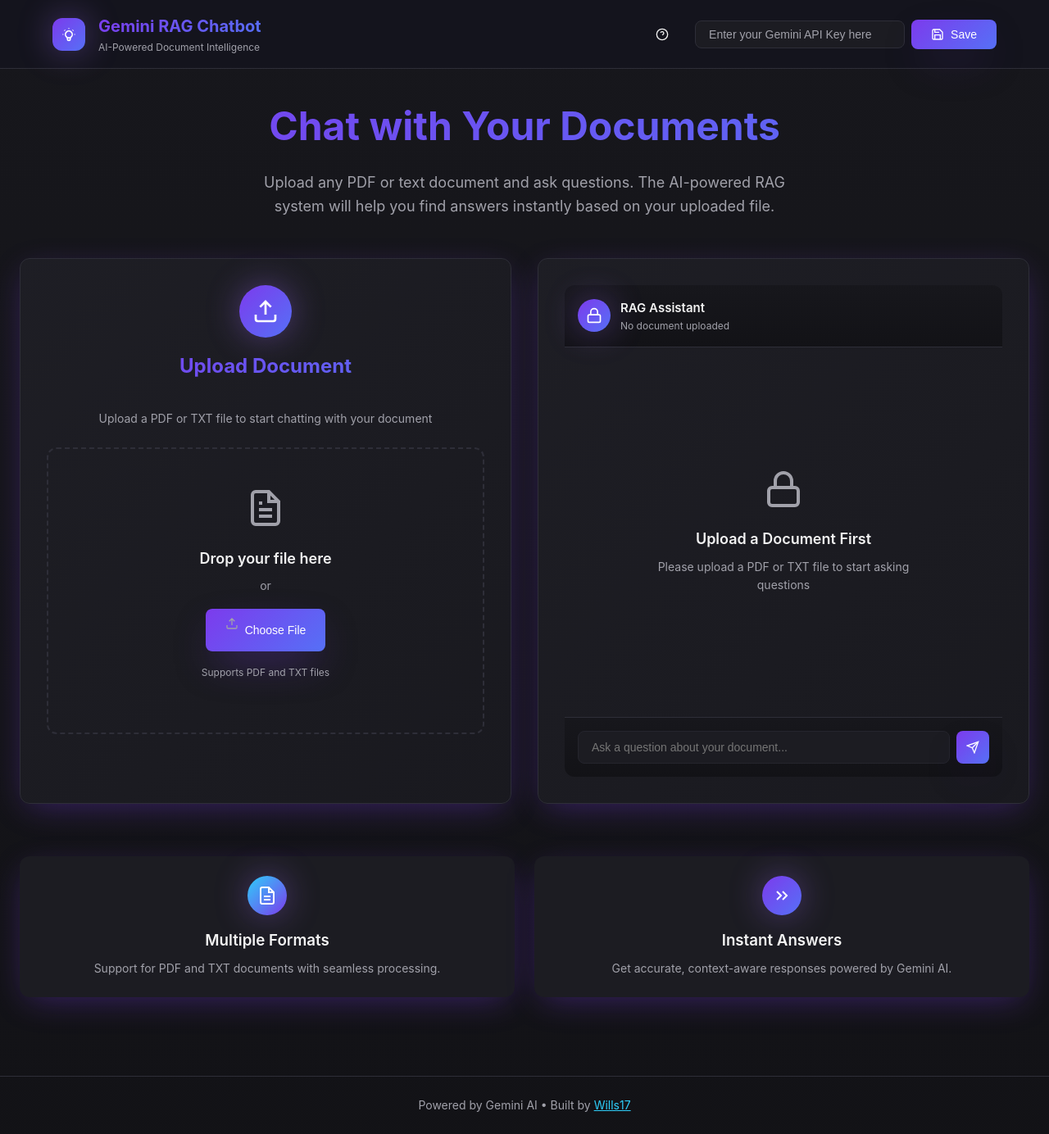
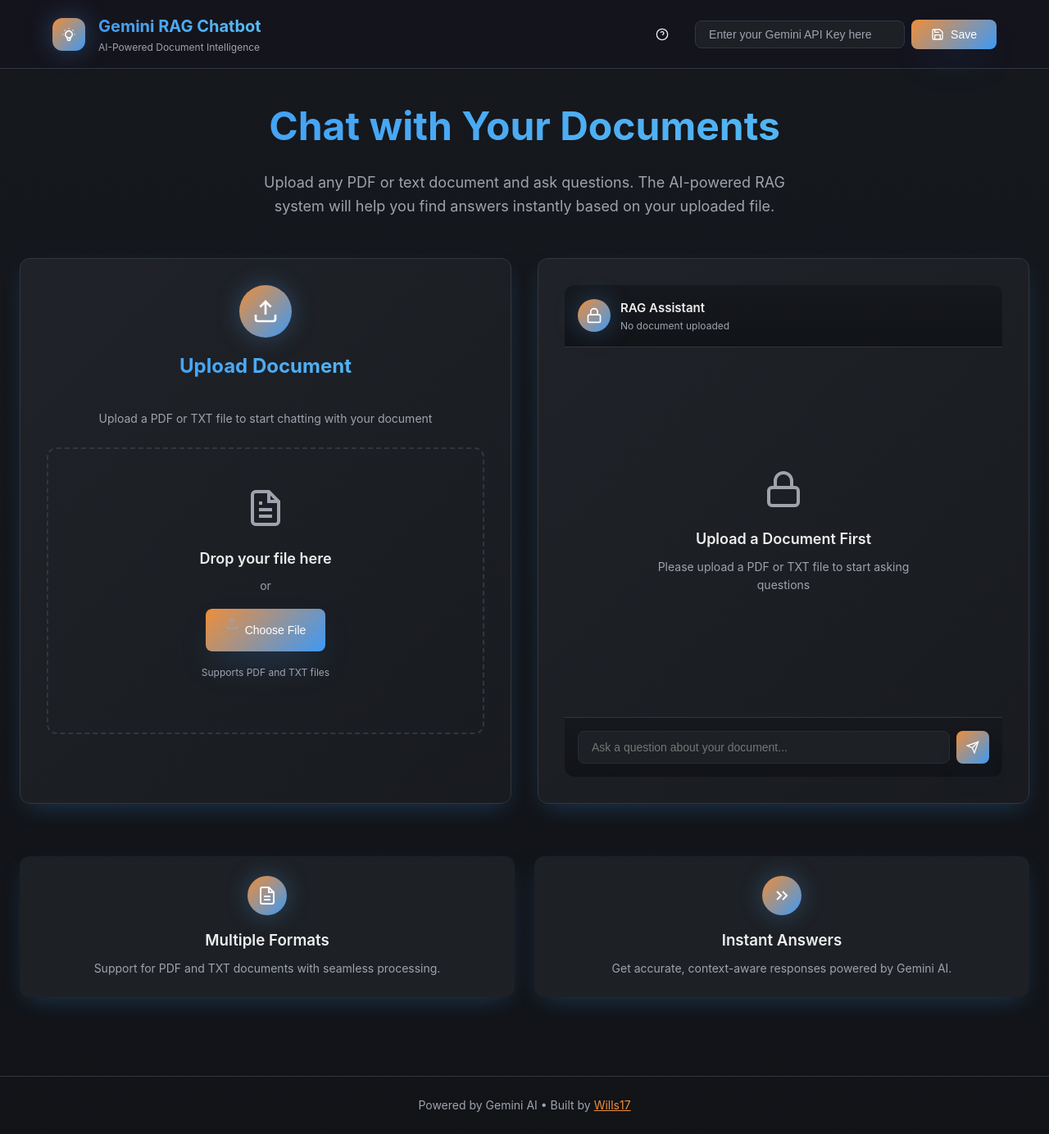
Before and after one commit to Wills17/Document-RAG-System, a Flask app: page / in a window 1280 px wide. Shown: the whole page at 82% size. Run offline with Flask 3, Linux system fonts and the light colour scheme; some libraries are stand-ins or nearby versions.

Commit message:
Update webpage colors and design.

```diff
--- a/static/styles.css
+++ b/static/styles.css
@@ -6,37 +6,37 @@
 
 :root {
     /* Dark Mode Colors */
-    --background: hsl(240, 10%, 8%);
-    --foreground: hsl(0, 0%, 95%);
-    --card: hsl(240, 10%, 12%);
-    --card-foreground: hsl(0, 0%, 95%);
-    --primary: hsl(262, 83%, 58%);
+    --background: hsl(220, 15%, 9%);
+    --foreground: hsl(0, 0%, 93%);
+    --card: hsl(220, 12%, 13%);
+    --card-foreground: hsl(0, 0%, 96%);
+    --primary: hsl(210, 90%, 60%);
     --primary-foreground: hsl(0, 0%, 100%);
-    --primary-glow: hsl(262, 83%, 68%);
-    --secondary: hsl(240, 10%, 18%);
-    --secondary-foreground: hsl(0, 0%, 95%);
-    --muted: hsl(240, 10%, 15%);
-    --muted-foreground: hsl(240, 5%, 65%);
-    --accent: hsl(193, 95%, 58%);
+    --primary-glow: hsl(210, 90%, 70%);
+    --secondary: hsl(220, 12%, 17%);
+    --secondary-foreground: hsl(0, 0%, 92%);
+    --muted: hsl(220, 10%, 15%);
+    --muted-foreground: hsl(220, 8%, 65%);
+    --accent: hsl(28, 85%, 58%);
     --accent-foreground: hsl(0, 0%, 100%);
-    --border: hsl(240, 10%, 20%);
-    --input: hsl(240, 10%, 16%);
+    --border: hsl(220, 10%, 22%);
+    --input: hsl(220, 10%, 18%);
     --radius: 0.75rem;
 
     /* Gradients */
-    --gradient-primary: linear-gradient(135deg, hsl(262, 83%, 58%), hsl(230, 90%, 65%));
-    --gradient-accent: linear-gradient(135deg, hsl(193, 95%, 58%), hsl(262, 83%, 58%));
-    --gradient-subtle: linear-gradient(180deg, hsl(240, 10%, 10%), hsl(240, 10%, 8%));
-    --gradient-card: linear-gradient(135deg, hsl(240, 10%, 13%), hsl(240, 10%, 11%));
+    --gradient-primary: linear-gradient(135deg, hsl(210, 90%, 60%), hsl(200, 85%, 65%));
+    --gradient-accent: linear-gradient(135deg, hsl(28, 85%, 58%), hsl(210, 90%, 60%));
+    --gradient-subtle: linear-gradient(180deg, hsl(220, 15%, 10%), hsl(220, 15%, 8%));
+    --gradient-card: linear-gradient(135deg, hsl(220, 12%, 14%), hsl(220, 12%, 11%));
 
     /* Shadows */
-    --shadow-elegant: 0 10px 40px -10px hsl(262, 83%, 58%, 0.4);
-    --shadow-strong: 0 20px 50px -15px hsl(262, 83%, 58%, 0.5);
-    --shadow-glow: 0 0 40px hsl(262, 83%, 68%, 0.4);
+    --shadow-elegant: 0 10px 30px -10px hsl(210, 90%, 60%, 0.3);
+    --shadow-strong: 0 20px 45px -15px hsl(210, 90%, 60%, 0.35);
+    --shadow-glow: 0 0 30px hsl(210, 90%, 65%, 0.3);
 }
 
 body {
-    font-family: -apple-system, BlinkMacSystemFont, 'Segoe UI', Roboto, Oxygen, Ubuntu, Cantarell, sans-serif;
+    font-family: 'Inter', -apple-system, BlinkMacSystemFont, 'Segoe UI', Roboto, Oxygen, Ubuntu, Cantarell, sans-serif;
     background: var(--gradient-subtle);
     color: var(--foreground);
     line-height: 1.6;
@@ -45,7 +45,7 @@
 
 /* Header */
 header {
-    background: rgba(20, 20, 30, 0.8);
+    background: rgba(20, 20, 30, 0.85);
     backdrop-filter: blur(10px);
     border-bottom: 1px solid var(--border);
     position: sticky;
@@ -99,7 +99,7 @@
     width: 2.5rem;
     height: 2.5rem;
     border-radius: 0.75rem;
-    background: var(--gradient-primary);
+    background: var(--gradient-accent);
     display: flex;
     align-items: center;
     justify-content: center;
@@ -262,7 +262,7 @@
     width: 4rem;
     height: 4rem;
     border-radius: 50%;
-    background: var(--gradient-primary);
+    background: var(--gradient-accent);
     display: inline-flex;
     align-items: center;
     justify-content: center;
@@ -349,7 +349,7 @@
 }
 
 .btn-gradient {
-    background: var(--gradient-primary);
+    background: var(--gradient-accent);
     color: var(--primary-foreground);
     box-shadow: var(--shadow-strong);
 }
@@ -394,7 +394,7 @@
     width: 2.5rem;
     height: 2.5rem;
     border-radius: 50%;
-    background: var(--gradient-primary);
+    background: var(--gradient-accent);
     display: flex;
     align-items: center;
     justify-content: center;
@@ -474,7 +474,7 @@
 }
 
 .message.assistant .message-avatar {
-    background: var(--gradient-primary);
+    background: var(--gradient-accent);
 }
 
 .message.user .message-avatar {
@@ -519,8 +519,8 @@
     animation: bounce 1.4s infinite ease-in-out both;
 }
 
-.typing-dot:nth-child(1) { animation-delay: -0.32s; }
-.typing-dot:nth-child(2) { animation-delay: -0.16s; }
+.typing-dot:nth-child(1) { animation-delay: -0.5s; }
+.typing-dot:nth-child(2) { animation-delay: -0.25s; }
 
 .chat-input {
     padding: 1rem;
@@ -577,7 +577,7 @@
     width: 3rem;
     height: 3rem;
     border-radius: 50%;
-    background: var(--gradient-primary);
+    background: var(--gradient-accent);
     display: inline-flex;
     align-items: center;
     justify-content: center;
--- a/templates/chat_page.html
+++ b/templates/chat_page.html
@@ -162,7 +162,7 @@
         <!-- features display -->
         <div class="features">
             <div class="feature-card">
-                <div class="feature-icon" style="background: var(--gradient-accent);">
+                <div class="feature-icon">
                     <svg xmlns="http://www.w3.org/2000/svg" viewBox="0 0 24 24" fill="none" stroke="currentColor" stroke-width="2">
                         <path d="M14 2H6a2 2 0 00-2 2v16a2 2 0 002 2h12a2 2 0 002-2V8z"/>
                         <polyline points="14 2 14 8 20 8"/>
```
